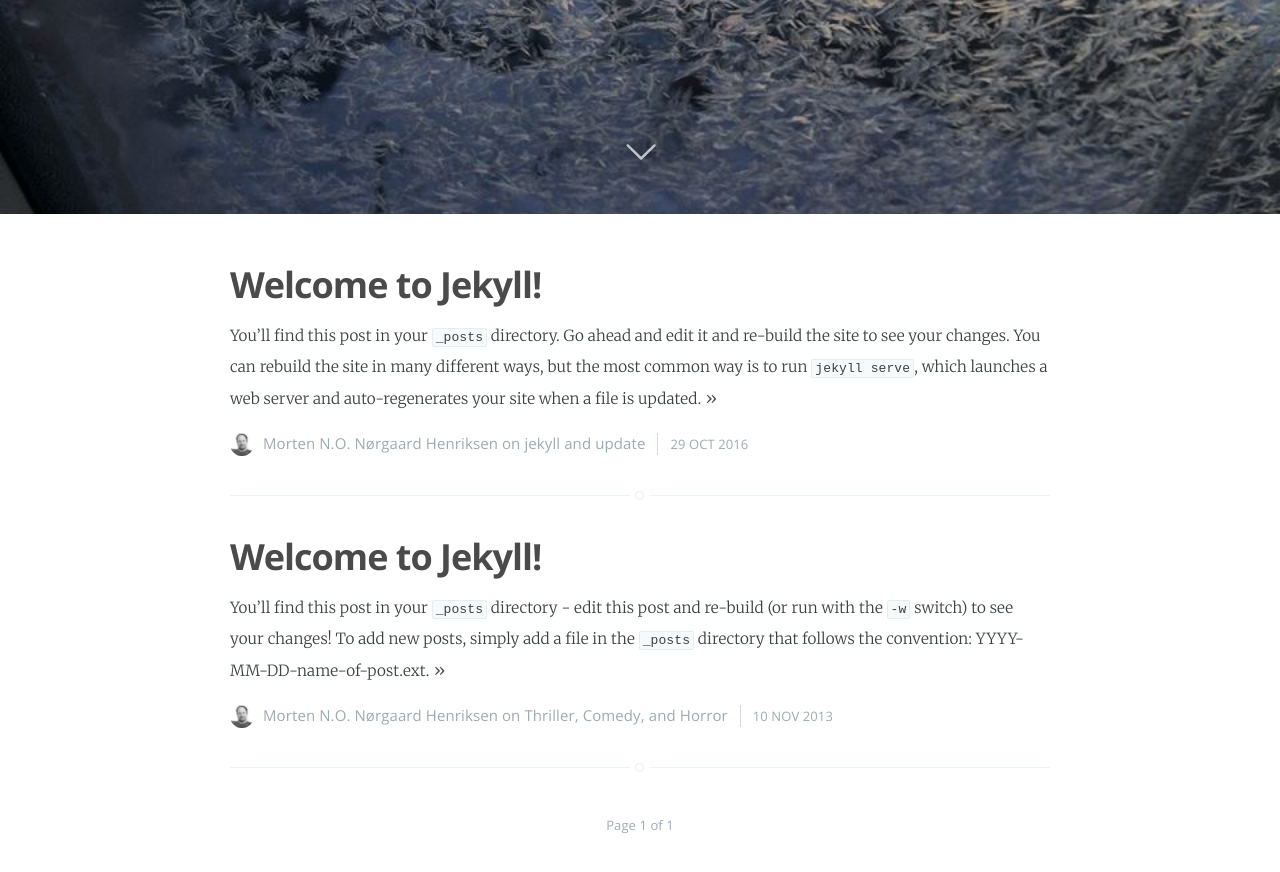
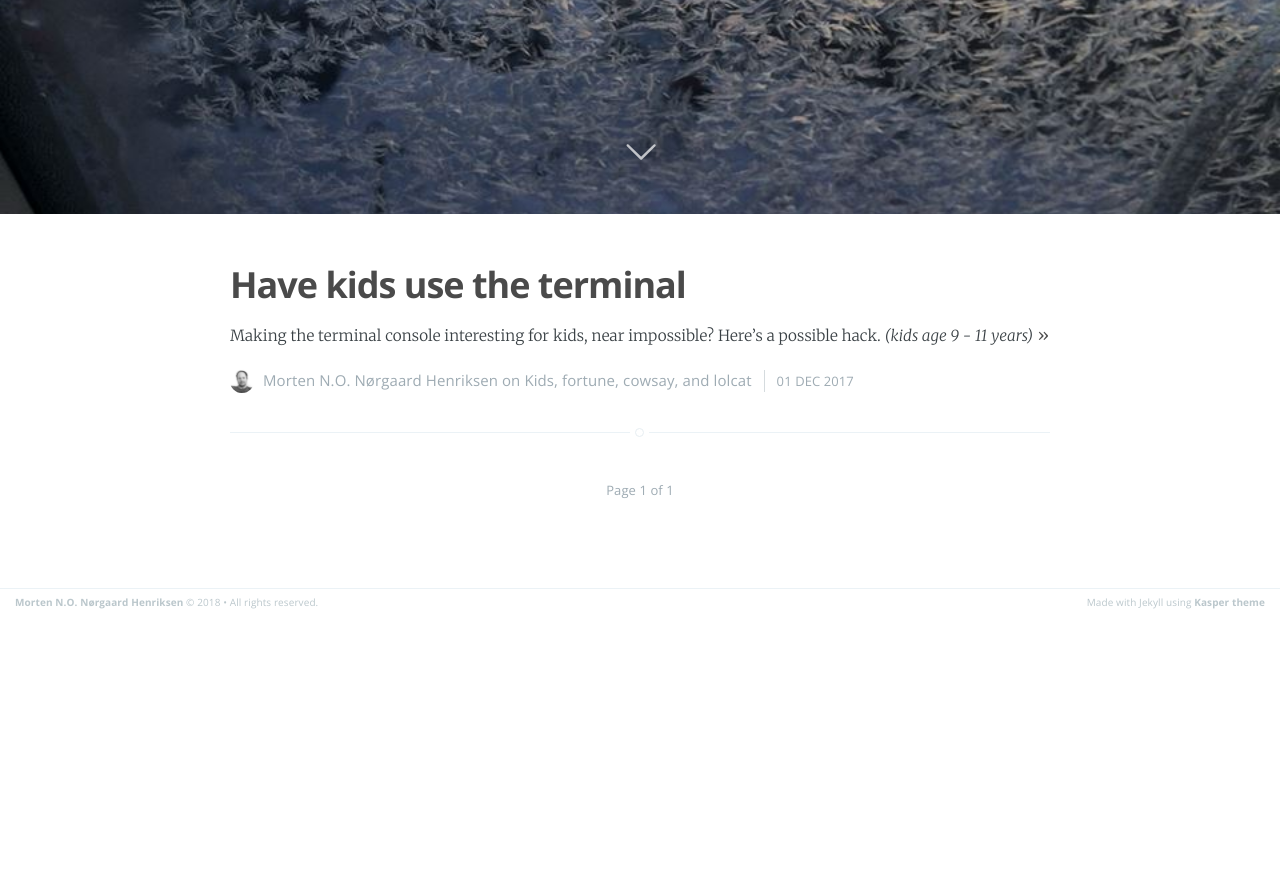
Before and after one commit to raix/raix.github.io, a Jekyll site: the page built from index.html, in a window 1280 px wide and 900 px high, scrolled down 686 px. Shown: the top 872 px of the window. Built offline with Jekyll 4.4.1, drawn with Linux system fonts in a browser that asks for light colours; the list of posts is cut into pages by our own code; after the commit the page ends 1303 px from its top, so only the background shows below that.

Commit message:
Initial blog post

````diff
--- a/_layouts/default.html
+++ b/_layouts/default.html
@@ -11,6 +11,7 @@
     <meta name="MobileOptimized" content="320" />
     <meta name="viewport" content="width=device-width, initial-scale=1.0" />
 
+    <script src="https://cdnjs.cloudflare.com/ajax/libs/mathjax/2.7.0/MathJax.js?config=TeX-AMS-MML_HTMLorMML" type="text/javascript"></script>
     <link rel="stylesheet" type="text/css" href="/assets/css/screen.css" />
     <link rel="stylesheet" type="text/css" href="//fonts.googleapis.com/css?family=Merriweather:300,700,700italic,300italic|Open+Sans:700,400" />
     <!-- Customisation  -->
--- a/_posts/2013-11-10-welcome-to-jekyll.markdown
+++ /dev/null
@@ -1,24 +0,0 @@
----
-layout: post
-title:  "Welcome to Jekyll!"
-date:   2013-11-10 10:18:00
-categories: Thriller Comedy Horror
----
-
-You'll find this post in your `_posts` directory - edit this post and re-build (or run with the `-w` switch) to see your changes!
-To add new posts, simply add a file in the `_posts` directory that follows the convention: YYYY-MM-DD-name-of-post.ext.
-
-Jekyll also offers powerful support for code snippets:
-
-{% highlight ruby %}
-def print_hi(name)
-  puts "Hi, #{name}"
-end
-print_hi('Tom')
-#=> prints 'Hi, Tom' to STDOUT.
-{% endhighlight %}
-
-Check out the [Jekyll docs][jekyll] for more info on how to get the most out of Jekyll. File all bugs/feature requests at [Jekyll's GitHub repo][jekyll-gh].
-
-[jekyll-gh]: https://github.com/mojombo/jekyll
-[jekyll]:    http://jekyllrb.com
--- a/_posts/2016-10-29-welcome-to-jekyll.markdown
+++ /dev/null
@@ -1,25 +0,0 @@
----
-layout: post
-title:  "Welcome to Jekyll!"
-date:   2016-10-29 22:16:59 +0200
-categories: jekyll update
----
-You’ll find this post in your `_posts` directory. Go ahead and edit it and re-build the site to see your changes. You can rebuild the site in many different ways, but the most common way is to run `jekyll serve`, which launches a web server and auto-regenerates your site when a file is updated.
-
-To add new posts, simply add a file in the `_posts` directory that follows the convention `YYYY-MM-DD-name-of-post.ext` and includes the necessary front matter. Take a look at the source for this post to get an idea about how it works.
-
-Jekyll also offers powerful support for code snippets:
-
-{% highlight ruby %}
-def print_hi(name)
-  puts "Hi, #{name}"
-end
-print_hi('Tom')
-#=> prints 'Hi, Tom' to STDOUT.
-{% endhighlight %}
-
-Check out the [Jekyll docs][jekyll-docs] for more info on how to get the most out of Jekyll. File all bugs/feature requests at [Jekyll’s GitHub repo][jekyll-gh]. If you have questions, you can ask them on [Jekyll Talk][jekyll-talk].
-
-[jekyll-docs]: http://jekyllrb.com/docs/home
-[jekyll-gh]:   https://github.com/jekyll/jekyll
-[jekyll-talk]: https://talk.jekyllrb.com/
--- /dev/null
+++ b/_posts/2018-01-01-what-did-the-cow-say.md
@@ -0,0 +1,125 @@
+---
+layout: post
+title:  "Have kids use the terminal"
+date:   2017-12-01 19:00:00
+categories: Kids fortune cowsay lolcat
+cover: /images/cover-cowsay-lolcat.png
+---
+
+Making the terminal console interesting for kids, near impossible? Here's a
+possible hack. *(kids age 9 - 11 years)*
+
+This Christmas my kids wished for a `Minecraft` server. I wanted to be sure they
+could actually use the server without my help. They should get familiar with the
+terminal first, small steps = small risk of failing completely.
+
+### Kids in the terminal
+
+One day I was working on the computer and my kids asked what I was working on.
+*(They were being polite, they don't actually want an answer and will start
+rolling their eyes of pure boredom if they get one.)*
+
+This time I was prepared - I had installed `cowsay`! Now what does the `cowsay`
+do? It basically draws a cow using plain text characters.
+
+Example:
+
+```
+$ cowsay Dad is the best
+ _________________
+< Dad is the best >
+ -----------------
+        \   ^__^
+         \  (oo)\_______
+            (__)\       )\/\
+                ||----w |
+                ||     ||
+```
+
+The kids were almost fighting to get to the keyboard and they wanted to write
+all kinds of things - they took the __bait__!
+
+Naturally I showed them the `cowsay --help` and the `cowsay -l`, when they read
+the output they got __excited__ - cowsay can render other fabel animals.
+
+Example:
+```
+$ cowsay -f sheep Meh
+ _________________
+< Meh >
+ -----------------
+  \
+   \
+       __
+      UooU\.'@@@@@@`.
+      \__/(@@@@@@@@@@)
+           (@@@@@@@@)
+           `YY~~~~YY'
+            ||    ||
+```
+
+Sure it's a pointless command, and you have to wonder who and why anybody would
+foster a command like that. Well there's more...
+
+#### Next command `fortune`
+
+So I wanted to show them how to pipe data from one command to the next - it
+might be more advanced, but I didn't let them know.
+
+Now the there is a command called `fortune`, each time you run this it will
+output a message sort of like from a fortune cookie.
+
+Example:
+```
+$ fortune
+I fell asleep reading a dull book, and I dreamt that I was reading on,
+so I woke up from sheer boredom.
+```
+
+We can pipe the output from
+`fortune` to `cowsay`.
+
+Example:
+```
+$ fortune | cowsay -f flaming-sheep
+ _______________________________________
+/ What on earth would a man do with     \
+| himself if something did not stand in |
+| his way?                              |
+|                                       |
+\ -- H.G. Wells                         /
+ ---------------------------------------
+  \            .    .     .
+   \      .  . .     `  ,
+    \    .; .  : .' :  :  : .
+     \   i..`: i` i.i.,i  i .
+      \   `,--.|i |i|ii|ii|i:
+           UooU\.'@@@@@@`.||'
+           \__/(@@@@@@@@@@)'
+                (@@@@@@@@)
+                `YY~~~~YY'
+                 ||    ||
+```
+
+
+#### Next command is `lolcat`
+
+It's yet a command that makes you wonder - it basically adds rainbow'ish colors
+to the output... But they really liked this command - it made the text area
+beautiful, right.
+
+And lets pipe the output from `cowsay` on to `lolcat`.
+
+![fortune-cowsay-lolcat](/images/fortune-cowsay-lolcat.png){:width="100%"}
+
+### Conclusion
+
+Given that exploration is within reach and motivation is greater than 0, formula
+for learning:
+
+$$
+    Learning=fun(exploration)^{motivation}
+$$
+
+Next blog post will be about setting up a linux server and running Minecraft in
+docker.
--- a/about.md
+++ b/about.md
@@ -2,5 +2,3 @@
 layout: page
 title: About me
 ---
-
-This is a static page. It could be an 'about page' if you'd like.
````
Also changed, not shown: _layouts/post.html (+6 -1 lines), images/cover-cowsay-lolcat.png (added), images/fortune-cowsay-lolcat.png (added).
